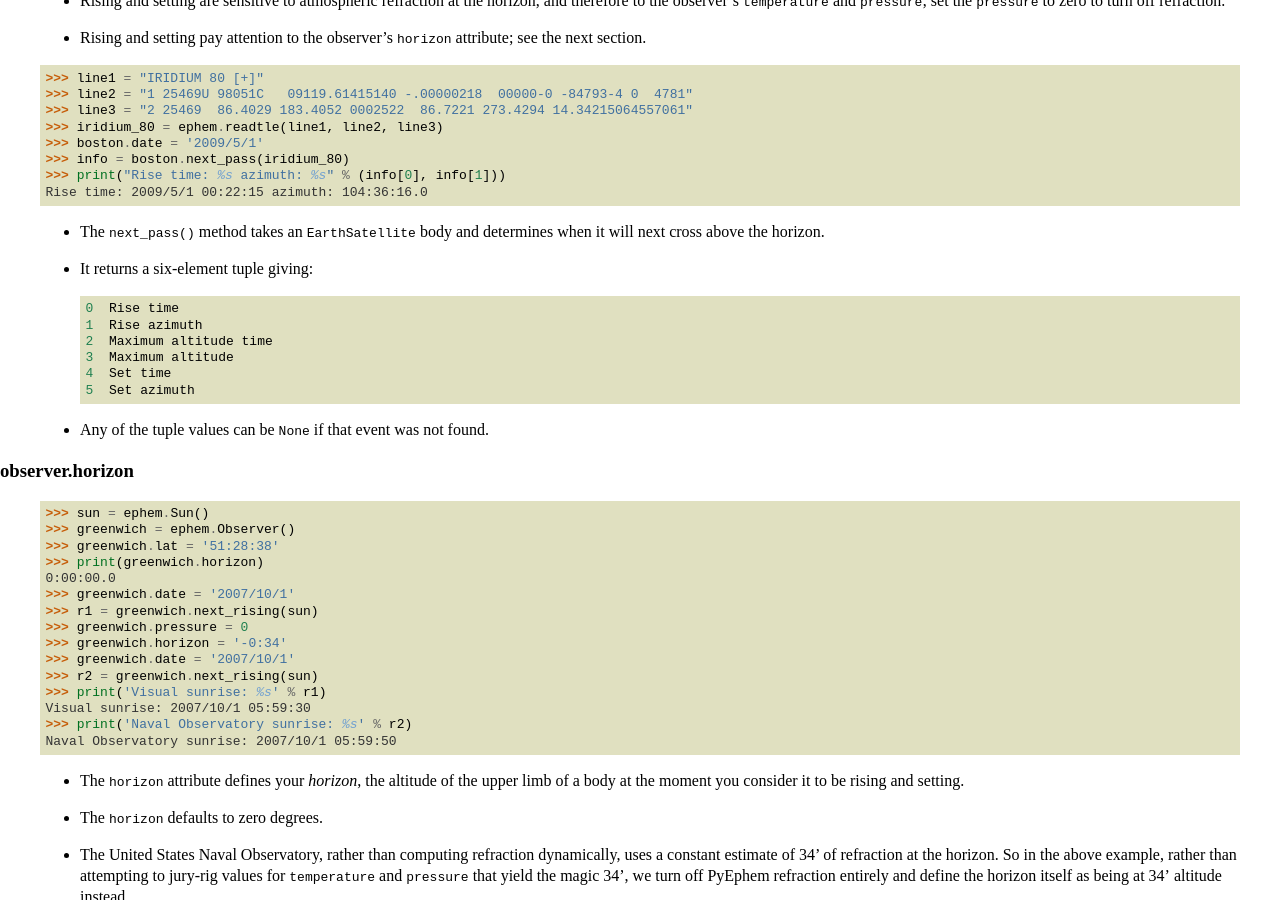
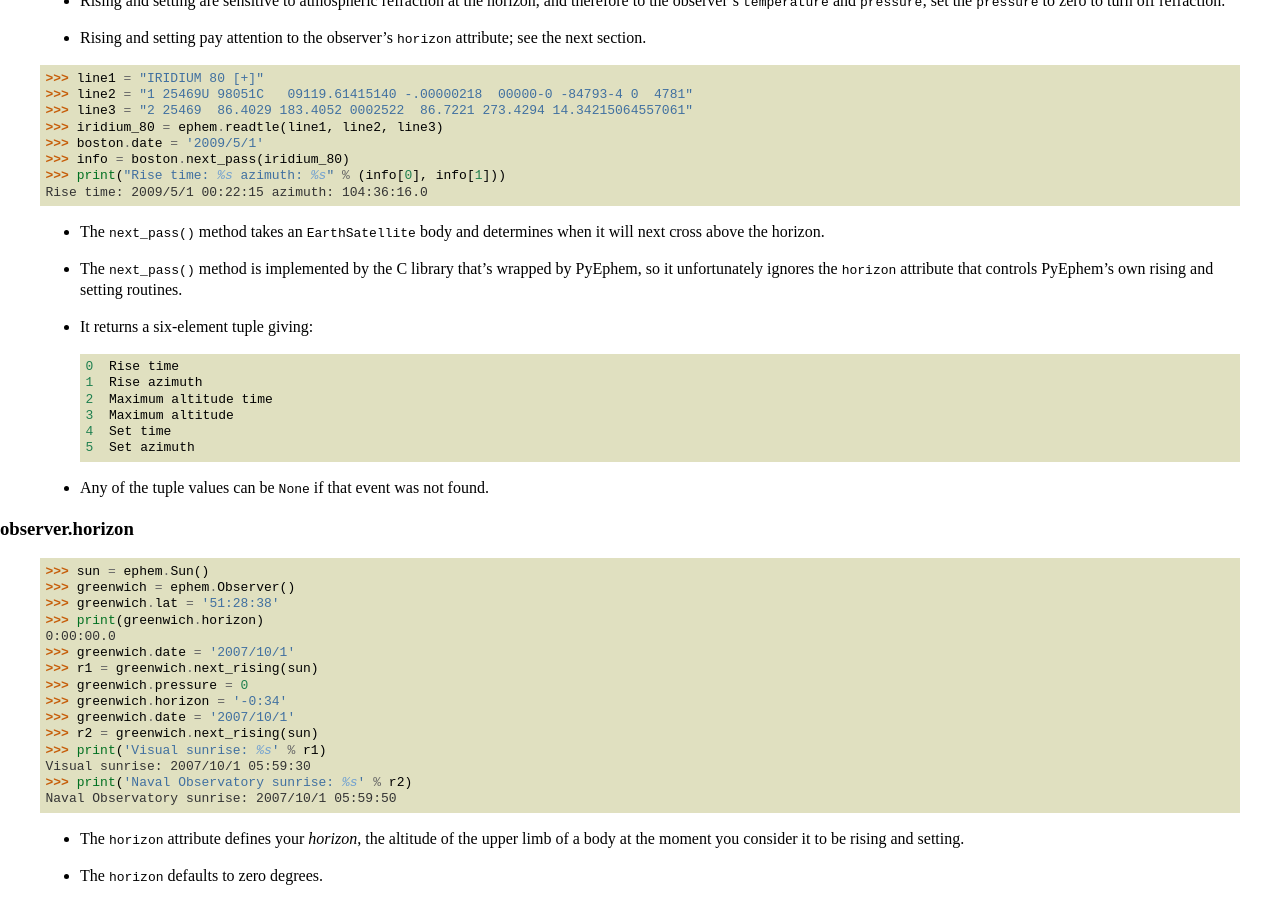
Before and after one commit to brandon-rhodes/pyephem, a Sphinx documentation site: the page built from ephem/doc/quick.rst, in a window 1280 px wide and 900 px high, scrolled down 9414 px. Built offline with Sphinx 7.4.7, drawn with Linux system fonts in a browser that asks for light colours.

Commit message:
Note that next_pass() ignores `.horizon`

```diff
--- a/ephem/doc/quick.rst
+++ b/ephem/doc/quick.rst
@@ -598,6 +598,10 @@ transit, rising, and setting
 
  * The ``next_pass()`` method takes an ``EarthSatellite`` body
    and determines when it will next cross above the horizon.
+ * The ``next_pass()`` method is implemented
+   by the C library that’s wrapped by PyEphem,
+   so it unfortunately ignores the ``horizon`` attribute
+   that controls PyEphem’s own rising and setting routines.
  * It returns a six-element tuple giving::
 
     0  Rise time
```
